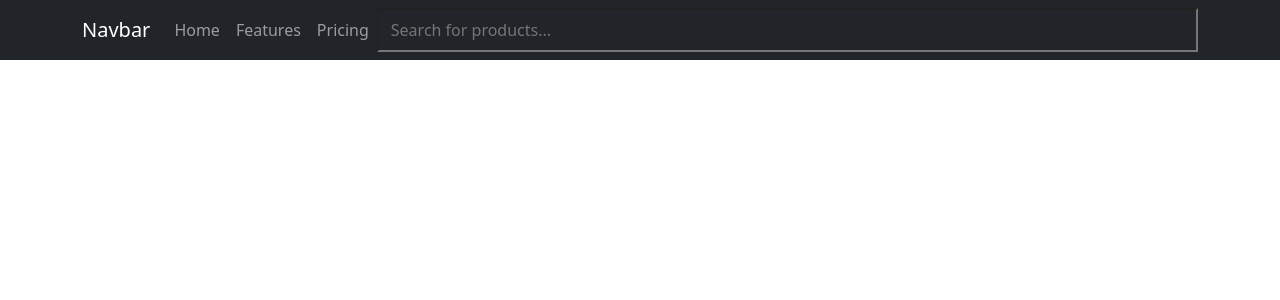
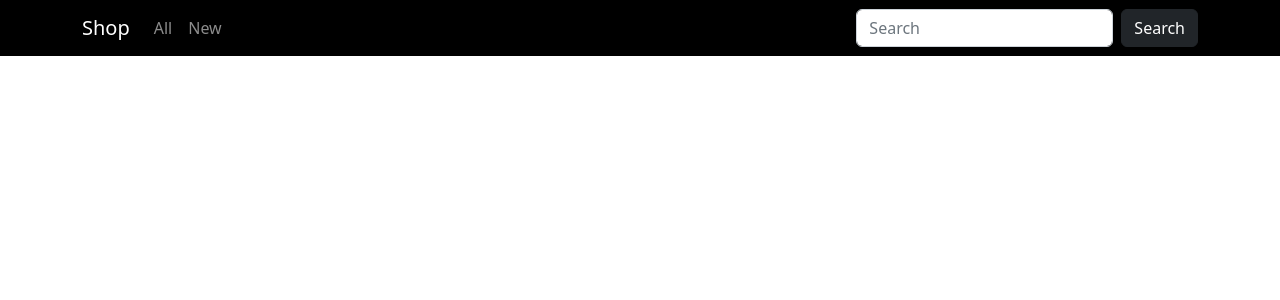
Before and after one commit to hhardat/projet_web3_FE, a React (Create React App) app in the folder standardreactapp/: page / in a window 1280 px wide. Shown: the top 300 px of the page. Built offline with nearby package versions, Linux system fonts and the light colour scheme.

Commit message:
navbar Done ?

```diff
--- a/standardreactapp/src/App.js
+++ b/standardreactapp/src/App.js
@@ -1,7 +1,6 @@
 import React from 'react';
 import NavBar from './components/NavBar/NavBar';
 import 'bootstrap/dist/css/bootstrap.min.css';
-import './styles.css';
 
 function App() {
   return (
--- a/standardreactapp/src/components/NavBar/NavBar.jsx
+++ b/standardreactapp/src/components/NavBar/NavBar.jsx
@@ -1,18 +1,30 @@
+import Button from 'react-bootstrap/Button';
 import Container from 'react-bootstrap/Container';
+import Form from 'react-bootstrap/Form';
 import Nav from 'react-bootstrap/Nav';
 import Navbar from 'react-bootstrap/Navbar';
 
 function NavBar() {
   return (
-      <Navbar bg="dark" variant="dark">
+      <Navbar bg="black" variant="dark" fixed='top'>
         <Container>
-          <Navbar.Brand href="#home">Navbar</Navbar.Brand>
+          <Navbar.Brand href="#home">Shop</Navbar.Brand>
           <Nav className="me-auto">
-            <Nav.Link href="#home">Home</Nav.Link>
-            <Nav.Link href="#features">Features</Nav.Link>
-            <Nav.Link href="#pricing">Pricing</Nav.Link>
+            <Nav.Link href="#all">All</Nav.Link>
+            <Nav.Link href="#new">New</Nav.Link>
           </Nav>
-          <input type="text" class='Searchbar_input__NfaB1' placeholder='Search for products...'/>
+          <Form className="d-flex">
+                  <Form.Control
+                    type="search"
+                    placeholder="Search"
+                    className="me-2"
+                    aria-label="Search"
+                    variant="black"
+                  />
+                  <Button variant="dark">Search</Button>
+                </Form>
+
+
         </Container>
       </Navbar>
   );
--- a/standardreactapp/src/styles.css
+++ /dev/null
@@ -1,13 +0,0 @@
-.Searchbar_input__NfaB1 {
-    width: 100%;
-    -webkit-appearance: none;
-    -moz-appearance: none;
-    appearance: none;
-    background-color: transparent;
-    padding: 0.5rem 2.5rem 0.5rem 0.75rem;
-    transition-property: color,background-color,border-color,fill,stroke,opacity,box-shadow,transform,filter,-webkit-text-decoration-color,-webkit-backdrop-filter;
-    transition-property: color,background-color,border-color,text-decoration-color,fill,stroke,opacity,box-shadow,transform,filter,backdrop-filter;
-    transition-property: color,background-color,border-color,text-decoration-color,fill,stroke,opacity,box-shadow,transform,filter,backdrop-filter,-webkit-text-decoration-color,-webkit-backdrop-filter;
-    transition-duration: .15s;
-    transition-timing-function: cubic-bezier(.4,0,.2,1);
-}
```
